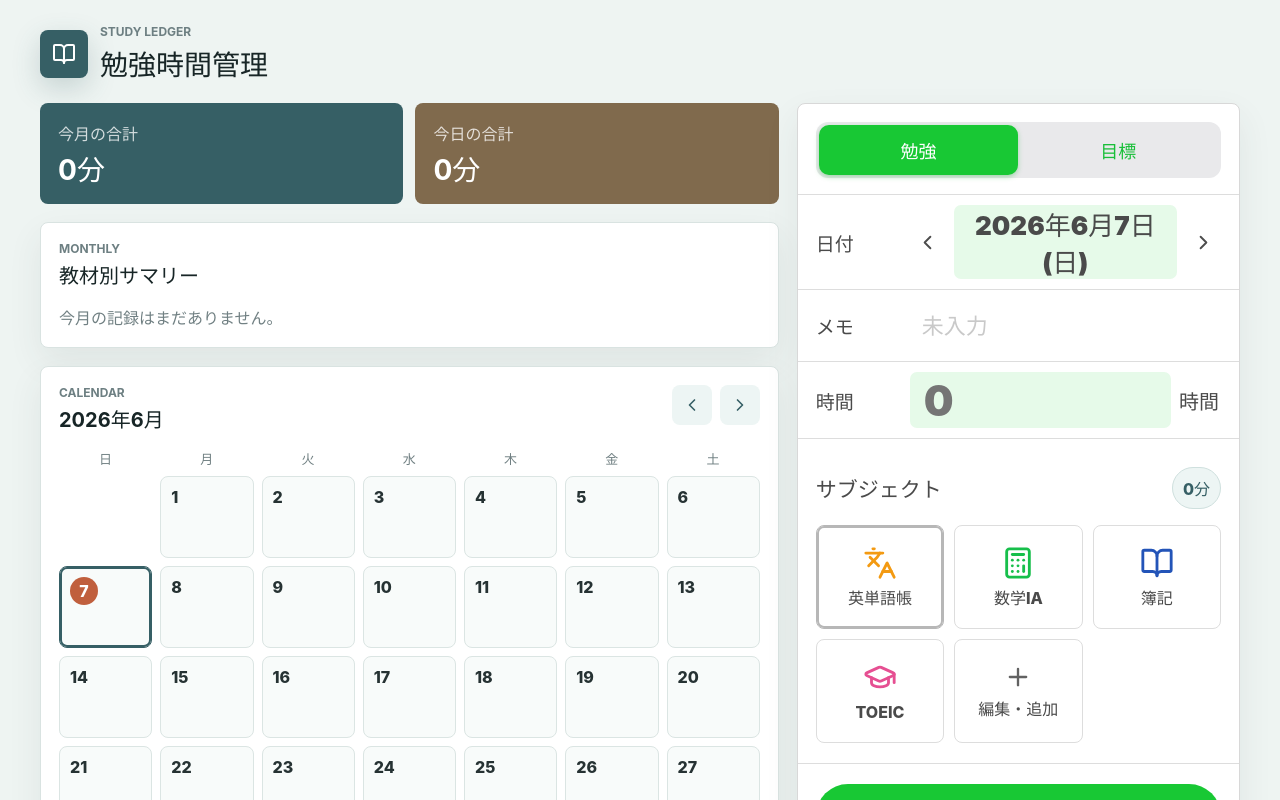
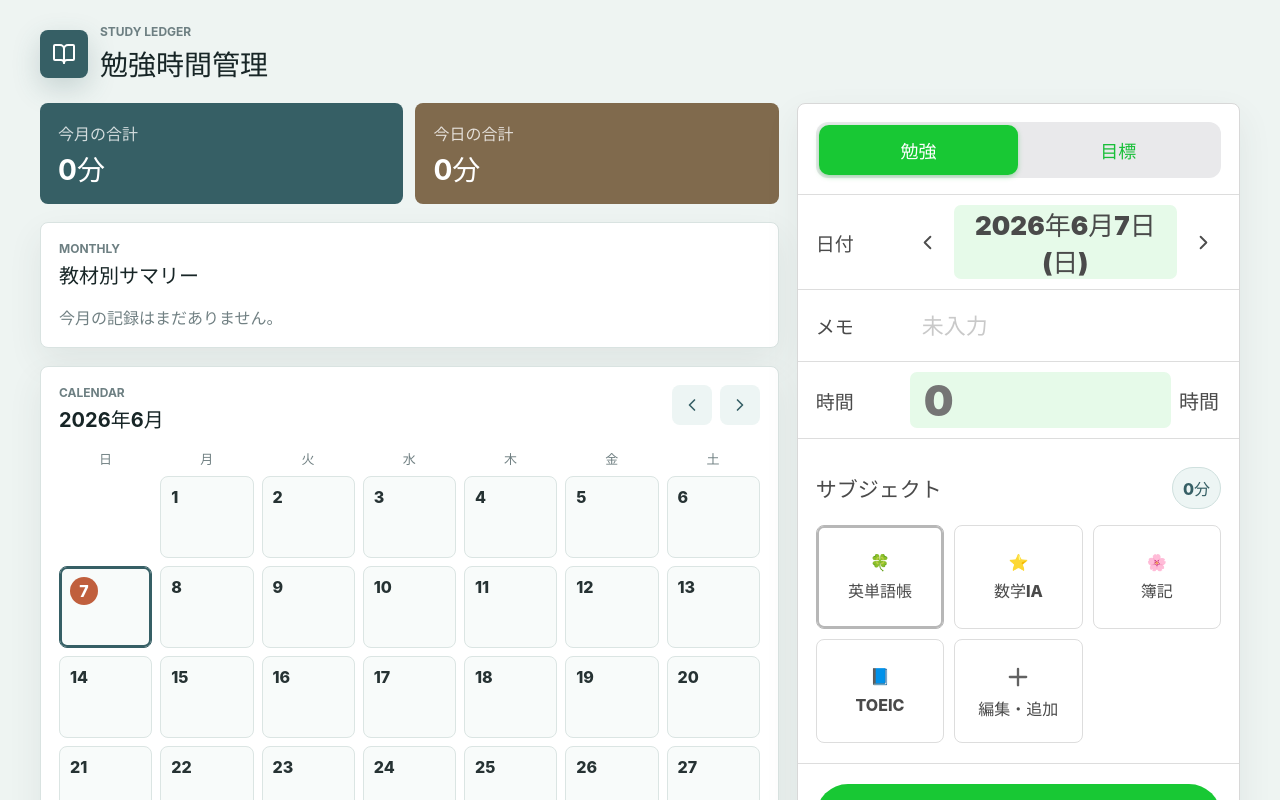
Before and after one commit to taiki-hayakawa39/PWA-study-app, a React (Vite) app: page / in a window 1280 px wide. Shown: the top 800 px of the page. Built offline with nearby package versions, Linux system fonts and the light colour scheme.

Commit message:
Show subject icons in input view

```diff
--- a/src/components/RecordPanel.tsx
+++ b/src/components/RecordPanel.tsx
@@ -1,13 +1,7 @@
 import {
-  BookOpen,
-  Calculator,
   ChevronLeft,
   ChevronRight,
   Edit3,
-  FileText,
-  GraduationCap,
-  Languages,
-  Pencil,
   Plus,
   Save,
   Trash2,
@@ -16,6 +10,7 @@ import {
 import { useEffect, useMemo, useState } from "react";
 import type { CSSProperties, FormEvent } from "react";
 import type { StudyRecord, Subject } from "../types";
+import { getSubjectColor, getSubjectIcon } from "../utils/subjectVisuals";
 import { formatMinutes, parseDurationToMinutes } from "../utils/time";
 
 type RecordPanelProps = {
@@ -27,15 +22,6 @@ type RecordPanelProps = {
   onUpdateRecord: (id: string, record: Pick<StudyRecord, "subjectId" | "durationMinutes" | "memo">) => void;
   onDeleteRecord: (id: string) => void;
 };
-
-const subjectLooks = [
-  { Icon: Languages, color: "#f39a12" },
-  { Icon: Calculator, color: "#17bf4b" },
-  { Icon: BookOpen, color: "#2354b8" },
-  { Icon: GraduationCap, color: "#e64f92" },
-  { Icon: FileText, color: "#f2cf22" },
-  { Icon: Pencil, color: "#62d7b8" },
-];
 
 const toLocalDate = (dateKey: string) => {
   const [year, month, day] = dateKey.split("-").map(Number);
@@ -164,8 +150,7 @@ export function RecordPanel({
 
         <div className="subject-tile-grid" role="radiogroup" aria-label="サブジェクト選択">
           {subjects.map((subject, index) => {
-            const look = subjectLooks[index % subjectLooks.length];
-            const Icon = look.Icon;
+            const subjectColor = getSubjectColor(subject, index);
             return (
               <button
                 key={subject.id}
@@ -174,9 +159,11 @@ export function RecordPanel({
                 role="radio"
                 aria-checked={subject.id === subjectId}
                 onClick={() => setSubjectId(subject.id)}
-                style={{ "--subject-color": look.color } as CSSProperties}
+                style={{ "--subject-color": subjectColor } as CSSProperties}
               >
-                <Icon size={34} />
+                <span className="subject-illustration" aria-hidden="true">
+                  {getSubjectIcon(subject, index)}
+                </span>
                 <span>{subject.name}</span>
               </button>
             );
@@ -213,9 +200,14 @@ export function RecordPanel({
           ) : (
             selectedRecords.map((record) => (
               <article key={record.id} className="record-item">
-                <div>
-                  <strong>{getSubjectName(record.subjectId)}</strong>
-                  <p>{record.memo || "メモなし"}</p>
+                <div className="record-main">
+                  <span className="record-icon">
+                    {getSubjectIcon(subjects.find((subject) => subject.id === record.subjectId))}
+                  </span>
+                  <div>
+                    <strong>{getSubjectName(record.subjectId)}</strong>
+                    <p>{record.memo || "メモなし"}</p>
+                  </div>
                 </div>
                 <div className="record-actions">
                   <span>{formatMinutes(record.durationMinutes)}</span>
```
